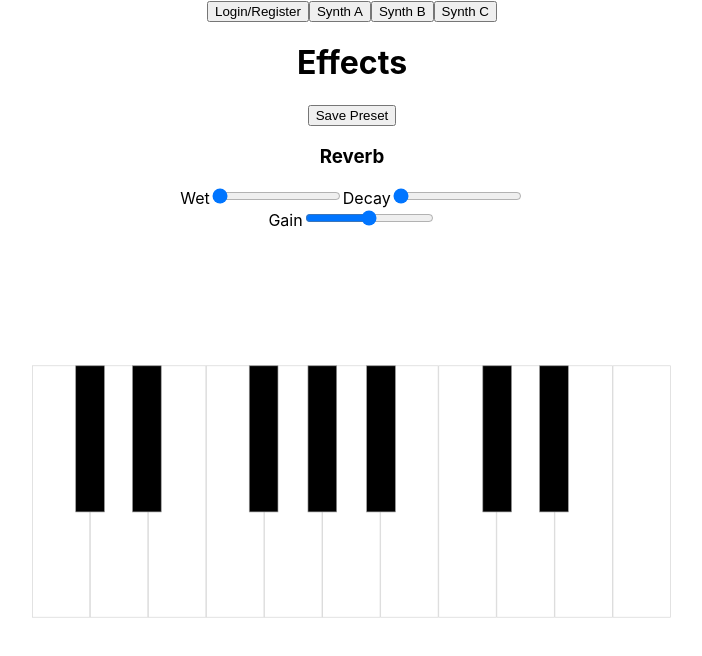
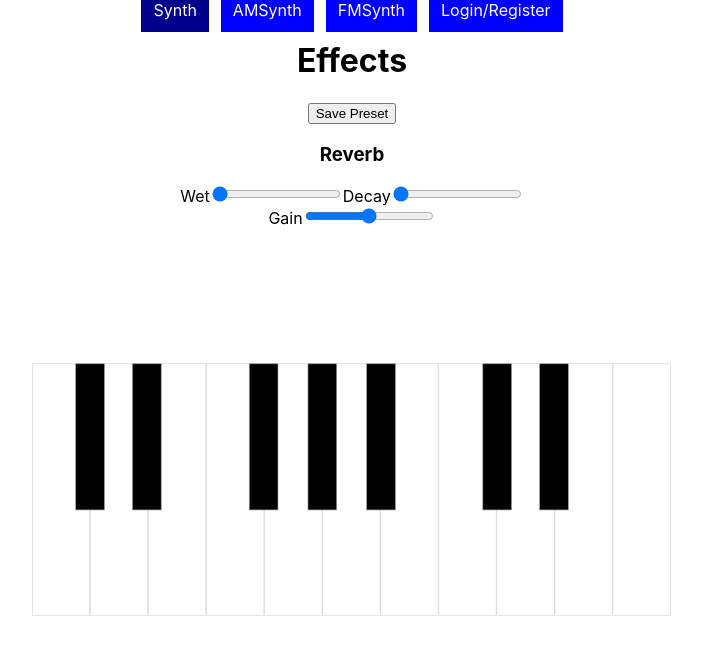
Before and after one commit to maxcroy1/react-synth, a React (Create React App) app: page / in a window 1280 px wide. Shown: the top 656 px of the page, without its empty margins (288-990 px from the left). Built offline with nearby package versions, Linux system fonts and the light colour scheme.

Commit message:
Added routing

```diff
--- a/package.json
+++ b/package.json
@@ -8,6 +8,7 @@
     "@testing-library/user-event": "^7.1.2",
     "react": "^16.13.1",
     "react-dom": "^16.13.1",
+    "react-router-dom": "^5.2.0",
     "react-scripts": "3.4.2",
     "tone": "^14.7.39"
   },
--- /dev/null
+++ b/src/components/Navbar.js
@@ -0,0 +1,26 @@
+import React from 'react';
+import LoginForm from './LoginForm'
+import { NavLink } from 'react-router-dom';
+
+const link = {
+    width: '100px',
+    padding: '12px',
+    margin: '0 6px 6px',
+    background: 'blue',
+    textDecoration: 'none',
+    color: 'white',
+  }
+
+export default class Navbar extends React.Component{
+    render(){
+        return(
+            <div>
+                {this.props.loginDropDown ? <LoginForm changeHandler={this.handleChange} submitHandler={this.handleSubmit}/> : null}
+                <NavLink to='/' exact style={link} activeStyle={{background: 'darkblue'}}>Synth</NavLink>
+                <NavLink to='/AMSynth' exact style={link} activeStyle={{background: 'darkblue'}}>AMSynth</NavLink>
+                <NavLink to='/FMSynth' exact style={link} activeStyle={{background: 'darkblue'}}>FMSynth</NavLink>
+                {(!this.props.user !== "") ? <NavLink to='/login' exact style={link} activeStyle={{background: 'darkblue'}}>Login/Register</NavLink> : <div style={link} activeStyle={{background: 'darkblue'}} onClick={event => this.props.handleLogin(event)}>Logout</div>}
+            </div>
+        )
+    }
+}
--- a/src/containers/App.js
+++ b/src/containers/App.js
@@ -2,7 +2,8 @@ import React from 'react';
 import Synth from '../components/Synth'
 import LoginForm from '../components/LoginForm'
 import {AMSynth, DuoSynth, FMSynth} from 'tone'
-import Effects from './Effects'
+import { BrowserRouter as Router, Route } from 'react-router-dom'
+import Navbar from '../components/Navbar';
 
 class App extends React.Component {
 
@@ -133,14 +134,15 @@ class App extends React.Component {
 
   render() {
     return (
-      <div className="App">
-        <button onClick={event => this.handleLogin(event)}>{this.state.user ? 'Logout' : 'Login/Register'}</button>
-        {this.state.loginDropDown ? <LoginForm changeHandler={this.handleChange} submitHandler={this.handleSubmit}/> : null}
-        <button id="A" onClick={this.synthSelect}>Synth A</button>
-        <button id="B" onClick={this.synthSelect}>Synth B</button>
-        <button id="C" onClick={this.synthSelect}>Synth C</button>
-        <Synth style={{margin: "auto"}} synth={this.state.synth} user={this.state.user} presets={this.state.presets} addLastPreset={this.addLastPreset}/>
-      </div>
+      <Router>
+        <div className="App">
+          <Navbar user={this.state.user} handleLogin={this.handleLogin} loginDropDown={this.state.loginDropDown} />
+          <Route exact path='/' render={props => (<Synth {...props} synth={this.state.synth} user={this.state.user} presets={this.state.presets} addLastPreset={this.addLastPreset}/>)}/>
+          <Route exact path='/FMSynth' render={props => (<FMSynth {...props} synth={this.state.synth} user={this.state.user} presets={this.state.presets} addLastPreset={this.addLastPreset}/>)}/>
+          <Route exact path='/AMSynth' render={props => (<AMSynth {...props} synth={this.state.synth} user={this.state.user} presets={this.state.presets} addLastPreset={this.addLastPreset}/>)}/>
+          <Route exact path='/login' component={LoginForm}/>
+        </div>
+      </Router>
     );
   }
 }
```
Also changed, not shown: 1 other file (tests, documents, lock files or other folders).
